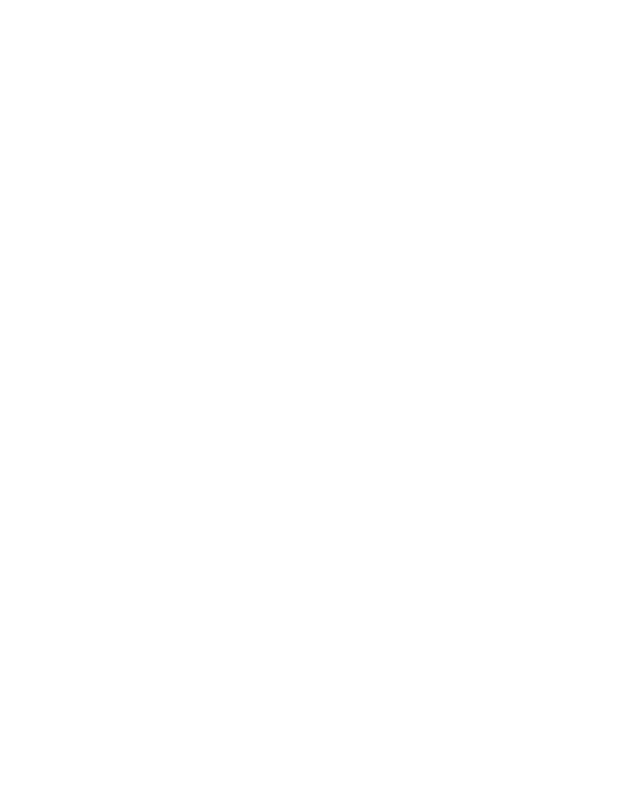
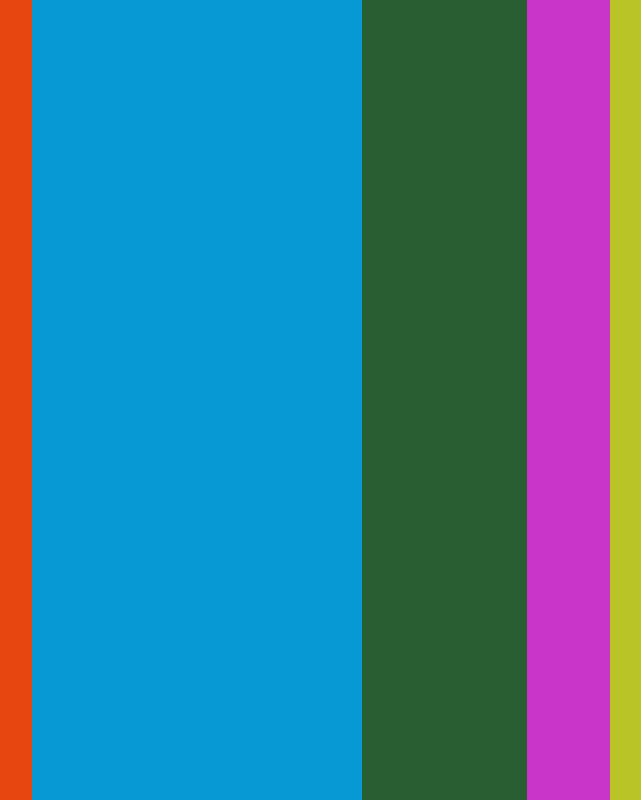
Before and after one commit to jboyle1/test-poster, a plain HTML site: page index.html in a window 1280 px wide. Shown: the whole page, without its empty margins (629-1270 px from the left). Drawn offline with Linux system fonts and the light colour scheme.

Commit message:
Added the rectangle elements into the container in index.html. Then created the related classess in styles.css. Each rectagle class is split by 50% of the one to the left. I coloured them brightly to see them clearly. The wrapping container is set to a table disply so then I set all the rectagles to be a table cell inside. Each div is aligned as inline block to alighn them out of static positioning.

```diff
--- a/assets/css/styles.css
+++ b/assets/css/styles.css
@@ -1,7 +1,9 @@
+/* Global Elements */
+
 body {
-    margin: 0px;
-    padding: 0px;
-    border: 0px;
+    margin: 0;
+    padding: 0;
+    border: 0;
 }
 .container {
     display: table;
@@ -9,8 +11,42 @@ body {
 }
 
 div {
- display: inline-block;
- height: 100vh;
- width: 100%;
+    display: inline-block;
+    height: 100vh;
+    width: 100%;
 
 }
+
+/* /Global Elements */
+
+/* Rectangles */
+
+.rect-one {
+    background-color: #e84610;
+    width: 50%;
+    display: table-cell;
+}
+
+.rect-two {
+    background-color: #0799d3;
+    width: 25%;
+    display: table-cell;
+}
+
+.rect-three {
+    background-color: #285e32;
+    width: 12.5%;
+    display: table-cell;
+}
+.rect-four {
+    background-color: #c934c9;
+    width: 6.25%;
+    display: table-cell;
+}
+.rect-five {
+    background-color: #b9c426;
+    width: 3.125%;
+    display: table-cell;
+}
+
+/* /Rectangles */
--- a/index.html
+++ b/index.html
@@ -9,7 +9,13 @@
     </head>
     <body>
         <header>
-        <div class="container"></div>
+            <div class="container">
+                <div class="rect-one"></div>
+                <div class="rect-two"></div>
+                <div class="rect-three"></div>
+                <div class="rect-four"></div>
+                <div class="rect-five"></div>
+            </div>
         </header>
         <main>
             <section></section>
```
Lines whose indentation alone changed are shown as unchanged.
